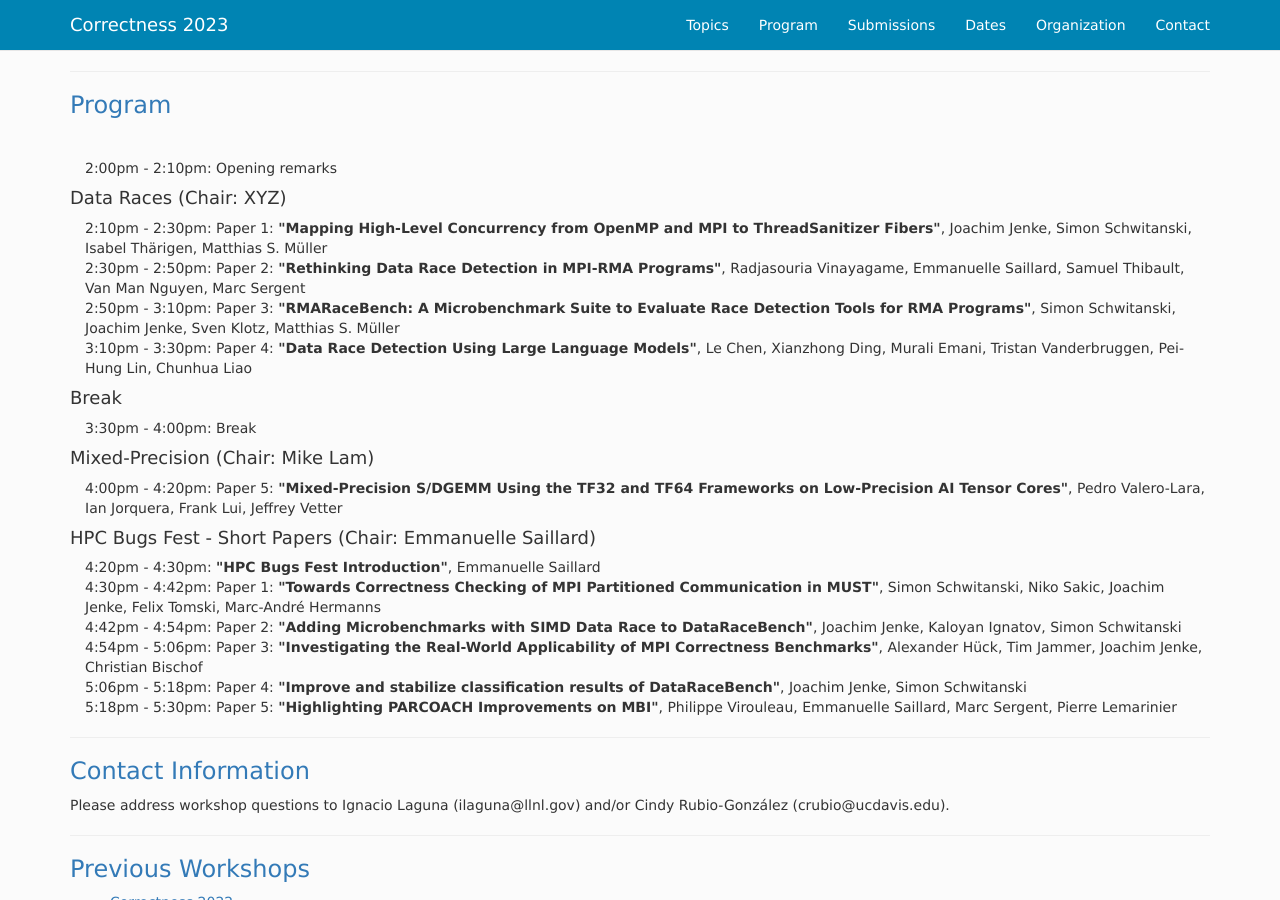
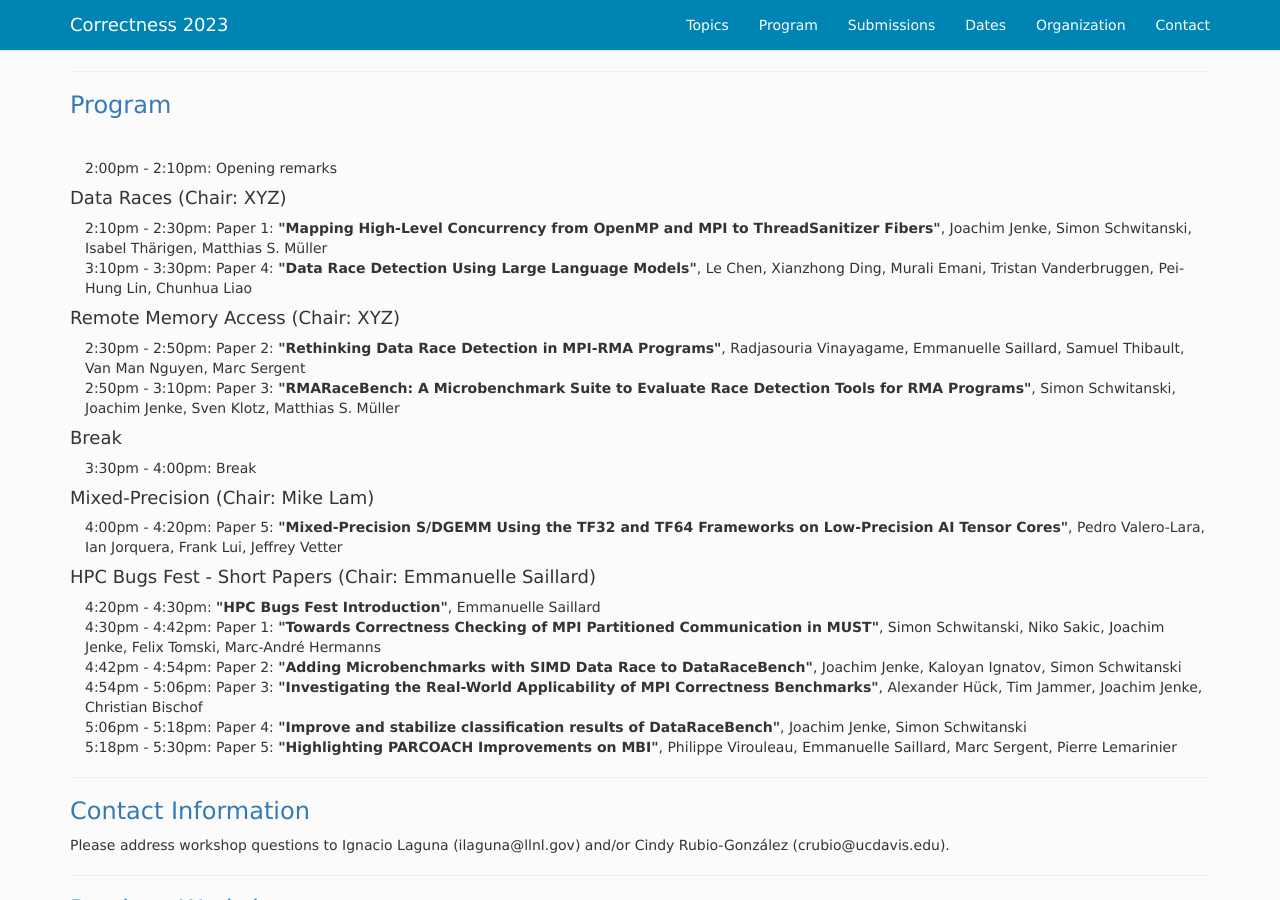
Before and after one commit to correctness-workshop/2023, a Jekyll site: the page built from index.md, in a window 1280 px wide and 900 px high, scrolled down 2966 px. Built offline with Jekyll 4.4.1, drawn with Linux system fonts in a browser that asks for light colours; nearby versions of some CDN libraries; the list of posts is cut into pages by our own code.

Commit message:
Update index.md

```diff
--- a/index.md
+++ b/index.md
@@ -156,14 +156,14 @@ All time zones are AOE.
 <table>
 <tr><td width="15">  </td> <td>2:10pm - 2:30pm:  Paper 1:  <b>"Mapping High-Level Concurrency from OpenMP and MPI to ThreadSanitizer Fibers"</b>, Joachim Jenke, Simon Schwitanski, Isabel Thärigen, Matthias S. Müller </td> </tr>
 
-<tr><td width="15">  </td> <td>2:30pm - 2:50pm:  Paper 2: <b>"Rethinking Data Race Detection in MPI-RMA Programs"</b>, Radjasouria Vinayagame, Emmanuelle Saillard, Samuel Thibault, Van Man Nguyen, Marc Sergent
- </td> </tr>
+<tr><td width="15">  </td> <td>3:10pm - 3:30pm:  Paper 4: <b>"Data Race Detection Using Large Language Models"</b>, Le Chen, Xianzhong Ding, Murali Emani, Tristan Vanderbruggen, Pei-Hung Lin, Chunhua Liao </td> </tr>
+</table>
 
-<tr><td width="15">  </td> <td>2:50pm - 3:10pm:  Paper 3: <b>"RMARaceBench: A Microbenchmark Suite to Evaluate Race Detection Tools for RMA Programs"</b>, Simon Schwitanski, Joachim Jenke, Sven Klotz, Matthias S. Müller
- </td> </tr>
+#### Remote Memory Access (Chair: XYZ)
+<table>
+<tr><td width="15">  </td> <td>2:30pm - 2:50pm:  Paper 2: <b>"Rethinking Data Race Detection in MPI-RMA Programs"</b>, Radjasouria Vinayagame, Emmanuelle Saillard, Samuel Thibault, Van Man Nguyen, Marc Sergent </td> </tr>
 
-<tr><td width="15">  </td> <td>3:10pm - 3:30pm:  Paper 4: <b>"Data Race Detection Using Large Language Models"</b>, Le Chen, Xianzhong Ding, Murali Emani, Tristan Vanderbruggen, Pei-Hung Lin, Chunhua Liao
- </td> </tr>
+<tr><td width="15">  </td> <td>2:50pm - 3:10pm:  Paper 3: <b>"RMARaceBench: A Microbenchmark Suite to Evaluate Race Detection Tools for RMA Programs"</b>, Simon Schwitanski, Joachim Jenke, Sven Klotz, Matthias S. Müller </td> </tr>
 </table>
 
 #### Break
```
